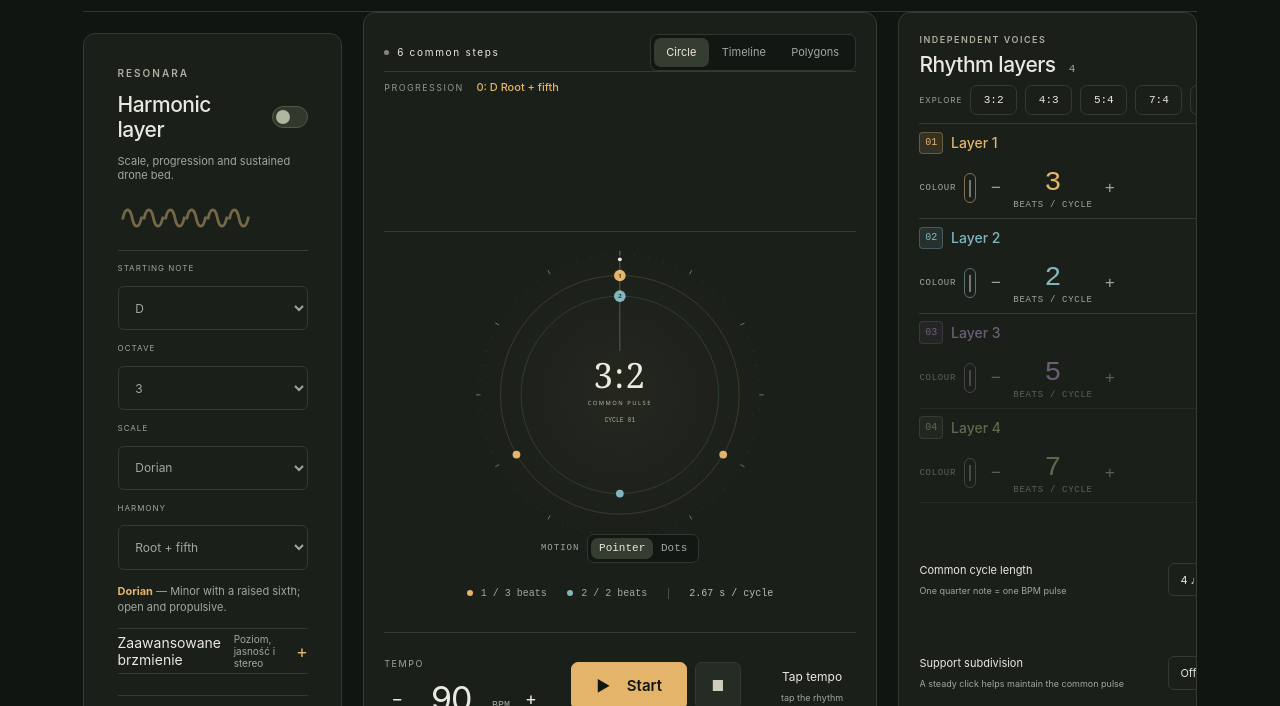
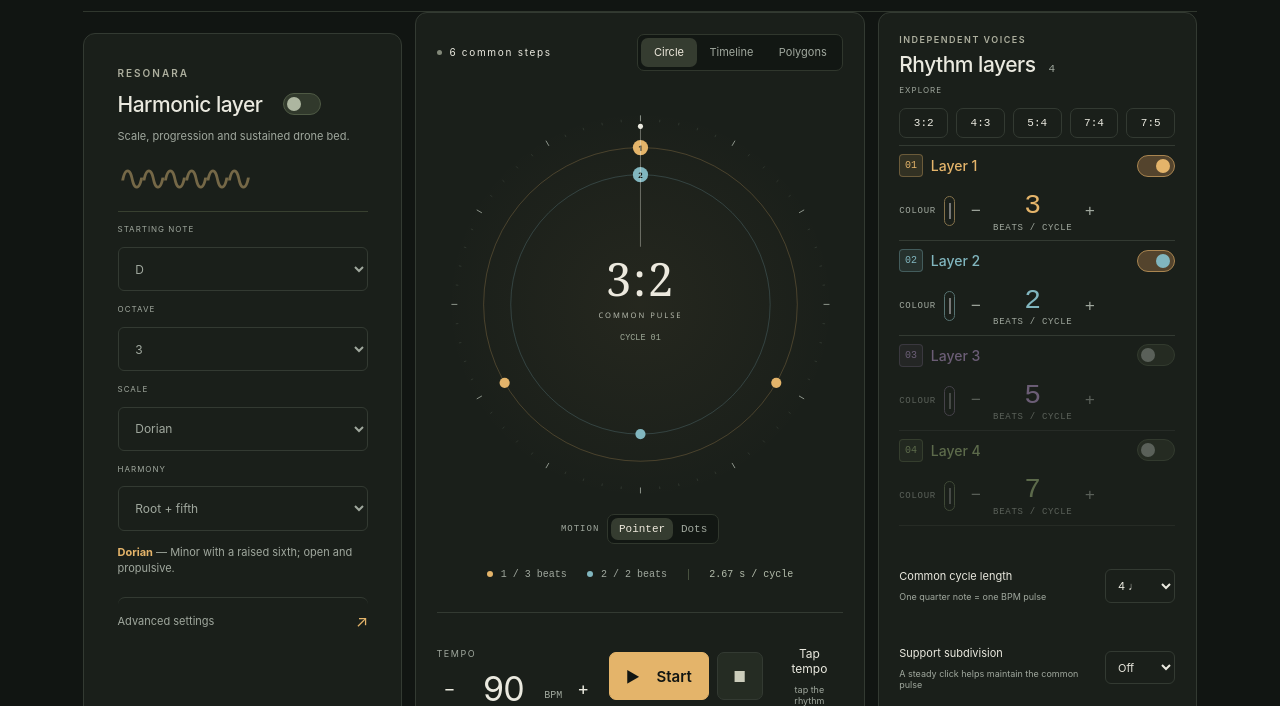
Before and after one commit to KornelSzyszka/polyrhythmer, a website built with Vite: page index.html in a window 1280 px wide. Shown: the part 80-786 px from the top of the page. Built offline with nearby package versions, Linux system fonts and the light colour scheme.

Commit message:
Refine desktop layout and drone settings panel

```diff
--- a/src/i18n/index.ts
+++ b/src/i18n/index.ts
@@ -125,6 +125,10 @@ const translations: Record<Exclude<Language, 'pl'>, Record<string, string>> = {
       'Five notes; simple, spacious and forgiving.',
     'Dron tonalny': 'Tonal drone',
     'Stały ton. Więcej przestrzeni.': 'A sustained tone. More space.',
+    'Zaawansowane ustawienia': 'Advanced settings',
+    'Zamknij zaawansowane ustawienia': 'Close advanced settings',
+    'Dopasuj charakter drona i paletę nut bez rozbudowywania głównego panelu.':
+      'Shape the drone and note palette without expanding the main panel.',
     'TON PODSTAWOWY': 'ROOT NOTE',
     OKTAWA: 'OCTAVE',
     TRYB: 'MODE',
--- a/src/styles.css
+++ b/src/styles.css
@@ -826,39 +826,27 @@ button[aria-pressed='true'] {
   background: var(--surface);
   border-color: var(--border);
 }
-.drone-advanced {
-  margin-top: var(--space-md);
-  border-top: 1px solid var(--border);
-  border-bottom: 1px solid var(--border);
-}
-.drone-advanced summary {
+.drone-settings-button {
   display: flex;
   align-items: center;
   justify-content: space-between;
-  gap: var(--space-md);
-  min-height: 44px;
-  color: var(--text);
-  cursor: pointer;
-  list-style: none;
+  width: 100%;
+  margin-top: var(--space-lg);
+  padding: var(--space-md) 0;
+  border: 0;
+  border-top: 1px solid var(--border);
+  color: var(--muted);
+  text-align: left;
+  font-size: 11px;
 }
-.drone-advanced summary::-webkit-details-marker {
-  display: none;
+.drone-settings-button span:last-child {
+  color: var(--accent);
+  font-size: 16px;
 }
-.drone-advanced summary::after {
-  content: '+';
-  color: var(--accent);
-  font-size: 18px;
-}
-.drone-advanced[open] summary::after {
-  content: '−';
-}
-.drone-advanced summary span {
-  margin-left: auto;
-  color: var(--muted);
-  font-size: 10px;
-}
-.drone-advanced .drone-sliders {
-  margin: 0 0 var(--space-md);
+.drone-dialog-sliders {
+  display: grid;
+  gap: var(--space-lg);
+  margin: var(--space-xl) 0;
 }
 .developer-copy {
   margin: 12px 0 18px;
--- a/src/styles/layout.css
+++ b/src/styles/layout.css
@@ -409,13 +409,13 @@ footer > span:last-child {
 @media (min-width: 1181px) {
   main {
     display: grid;
-    grid-template-columns: minmax(250px, 0.78fr) minmax(430px, 1.55fr) minmax(285px, 0.9fr);
+    grid-template-columns: minmax(280px, 0.95fr) minmax(450px, 1.2fr) minmax(280px, 0.95fr);
     grid-template-areas:
       'left center right'
       'progression progression progression'
       'details details details'
       'message message message';
-    gap: var(--space-lg);
+    gap: var(--space-md);
     align-items: start;
   }
   .workspace {
@@ -424,9 +424,32 @@ footer > span:last-child {
   .rhythm-panel {
     grid-area: right;
   }
+  .rhythm-panel .presets {
+    flex-wrap: wrap;
+  }
+  .rhythm-panel .presets > span {
+    flex-basis: 100%;
+    margin-bottom: var(--space-xs);
+  }
+  .rhythm-panel .presets button {
+    flex: 1 1 0;
+  }
+  .rhythm-panel .cycle-setting,
+  .rhythm-panel .cycle-setting label {
+    min-width: 0;
+  }
+  .instrument .play {
+    min-width: 100px;
+  }
+  .instrument .tap {
+    padding-inline: var(--space-xs);
+  }
   .instrument {
     grid-area: center;
     position: static;
+  }
+  .instrument > * {
+    min-width: 0;
   }
   .resonara-panel {
     grid-area: left;
@@ -458,9 +481,6 @@ footer > span:last-child {
   #message {
     grid-area: message;
   }
-  .progression-display {
-    min-width: 0;
-  }
 }
 
 @media (max-width: 1180px) and (min-width: 741px) {
@@ -469,28 +489,11 @@ footer > span:last-child {
   }
 }
 
-.progression-display {
-  border-block: 1px solid #333a32;
-  padding: var(--space-sm) 0 var(--space-md);
-  display: flex;
-  gap: var(--space-md);
-  align-items: baseline;
-  overflow: hidden;
-}
-.progression-display span,
 .progression-heading span {
   color: #8f9a86;
   font-size: 9px;
   letter-spacing: 1.4px;
   white-space: nowrap;
-}
-.progression-display strong {
-  color: #e4b46a;
-  font-size: 11px;
-  font-weight: 500;
-  white-space: nowrap;
-  overflow: hidden;
-  text-overflow: ellipsis;
 }
 .progression-panel {
   padding: var(--space-md) var(--space-lg);
@@ -614,9 +617,6 @@ footer > span:last-child {
   letter-spacing: normal;
 }
 @media (max-width: 740px) {
-  .progression-display strong {
-    max-width: 70%;
-  }
   .progression-step {
     grid-template-columns: 24px minmax(0, 1fr) auto;
   }
--- a/src/ui/app.ts
+++ b/src/ui/app.ts
@@ -112,6 +112,7 @@ export class App {
   private editingProgressionIndex: number | null = null;
   private addingProgression = false;
   private notePaletteOpen = false;
+  private droneDialogOpen = false;
   constructor(root: HTMLElement) {
     const loaded = loadSession(),
       loadedPreferences = loadPreferences();
@@ -170,12 +171,6 @@ export class App {
     const enabledLayers = s.layers.filter((l) => l.enabled);
     const steps = lcm(enabledLayers.map((l) => l.beatsPerCycle));
     const progression = progressionFor(s);
-    const progressionLabel = progression
-      .map(
-        (step) =>
-          `${step.startStep}: ${notes[step.root]} ${translateText(chordNames[step.chord], this.preferences.language)}`,
-      )
-      .join(' · ');
     const scaleDefinition = SCALE_DEFINITIONS[s.drone.mode];
     const scaleLabel = translateText(scaleDefinition.label, this.preferences.language);
     const scaleDescription = translateText(scaleDefinition.description, this.preferences.language);
@@ -184,7 +179,6 @@ export class App {
       <main>
         <div class="workspace">
           <section class="instrument panel" aria-label="Wizualizacja i transport"><div class="panel-top"><span class="section-tag"><i></i> ${steps} wspólnych kroków</span><div class="segmented" aria-label="Widok"><button id="circle" aria-pressed="${s.visualMode === 'circle'}">Okrąg</button><button id="timeline" aria-pressed="${s.visualMode === 'timeline'}">Oś czasu</button><button id="polygons" aria-pressed="${s.visualMode === 'polygons'}">Wielokąty</button></div></div>
-            <div class="progression-display" aria-label="Aktualna progresja akordów"><span>PROGRESJA</span><strong>${escapeHtml(progressionLabel)}</strong></div>
             <div id="visual">${renderVisual(s, { visualMotion: this.preferences.visualMotion, theme: createVisualTheme(paletteById(this.preferences, this.preferences.activePaletteId)?.colors ?? paletteById(defaultPreferences(), 'forest')!.colors) })}</div>
             <div class="visual-motion"><span>RUCH</span><div class="segmented" aria-label="Ruch wizualizacji"><button id="motion-pointer" aria-pressed="${this.preferences.visualMotion === 'pointer'}">Wskazówka</button><button id="motion-runners" aria-pressed="${this.preferences.visualMotion === 'runners'}">Kropki</button></div></div>
             <div class="visual-legend">${enabledLayers.map((l, i) => `<span style="--layer:${layerColor(l)}"><i></i>${i + 1} / ${l.beatsPerCycle} uderz.</span>`).join('')}<span class="cycle-length">${((60 * s.cycleBeats) / s.bpm).toFixed(2)} s / cykl</span></div>
@@ -224,13 +218,7 @@ export class App {
           })
             .map(([v, n]) => `<option value="${v}" ${selected(s.drone.chord, v)}>${n}</option>`)
             .join('')}</select></label></div>
-          <p class="scale-description"><strong>${scaleLabel}</strong> — ${scaleDescription}</p><details class="drone-advanced"><summary>Zaawansowane brzmienie <span>Poziom, jasność i stereo</span></summary><div class="drone-sliders"><div>${range('drone-gain', 'Poziom drona', s.drone.gain)}</div><div>${range('filter', 'Jasność', s.drone.filterHz, 100, 8000, 50, ' Hz')}</div><div>${range('spread', 'Szerokość stereo', s.drone.spread)}</div></div></details>
-          <details class="note-palette" ${this.notePaletteOpen ? 'open' : ''}><summary>Barwy nut <span>Oktawa bazowa: ${s.notePalette.referenceOctave}</span></summary><div class="note-palette-grid">${s.notePalette.notes
-            .map(
-              (style, index) =>
-                `<div class="note-style"><strong>${notes[index]}</strong><label><span>Kolor</span><input id="note-color-${index}" data-note-index="${index}" type="color" value="${style.color}" aria-label="Kolor nuty ${notes[index]}"></label><label><span>Barwa</span><select id="note-timbre-${index}" data-note-index="${index}" aria-label="Barwa nuty ${notes[index]}">${NOTE_TIMBRES.map((timbre) => `<option value="${timbre}" ${selected(style.timbre, timbre)}>${timbreNames[timbre]}</option>`).join('')}</select></label></div>`,
-            )
-            .join('')}</div></details></div></section>
+          <p class="scale-description"><strong>${scaleLabel}</strong> — ${scaleDescription}</p><button id="drone-settings" class="drone-settings-button" type="button"><span>Zaawansowane ustawienia</span><span aria-hidden="true">↗</span></button></div></section>
         <section class="progression-panel panel" aria-label="Panel progresji"><div class="progression-heading"><div><p class="eyebrow">PROGRESJA</p><small>Akordy zaczynają się na wybranych stepach.</small></div><button id="add-progression" type="button" class="quiet" data-action="add-progression">Dodaj akord +</button></div><div class="progression-entries">${progression.map((step, index) => `<div class="progression-entry"><button type="button" class="progression-step" data-action="edit-progression" data-index="${index}" aria-label="Edytuj akord od kroku ${step.startStep}"><span>STEP ${String(step.startStep).padStart(2, '0')}</span><strong>${notes[step.root]} · ${translateText(chordNames[step.chord], this.preferences.language)}</strong><span class="progression-step-edit">Edytuj ↗</span></button><button type="button" class="progression-delete" data-action="delete-progression" data-index="${index}" aria-label="Usuń akord od kroku ${step.startStep}">×</button></div>`).join('') || '<p class="progression-empty">Dodaj pierwszy akord do progresji.</p>'}</div></section>
         <details class="event-details"><summary>Jak spotykają się rytmy?</summary><p>Każda warstwa dzieli ten sam cykl na równe odcinki. Krok 0 to wspólny początek.</p><table><caption>Uderzenia na siatce ${steps} kroków</caption><thead><tr><th>Warstwa</th><th>Kroki uderzeń</th></tr></thead><tbody>${enabledLayers
           .map(
@@ -245,6 +233,12 @@ export class App {
       </main><footer><span>Stworzone do uważnego słuchania.</span><div class="master">${range('master', 'Głośność główna', s.masterGain, 0, MAX_MASTER_GAIN)}</div><span>BEZ KONT. BEZ POŚPIECHU.</span></footer>
       <dialog id="help-dialog"><button id="close-help" class="close-dialog" aria-label="Zamknij pomoc">×</button><p class="eyebrow">KRÓTKI PRZEWODNIK</p><h2>Wiele rytmów, jeden cykl.</h2><p>Wybierz proporcję, np. 3:2, i naciśnij Start. Pierwsza warstwa zagra trzy, a druga dwa równo rozmieszczone uderzenia w tym samym czasie.</p><p>BPM określa tempo ćwierćnut. Długość cyklu mówi, ile ćwierćnut mieści się w pełnym obrocie. Przy 90 BPM i 4 ćwierćnutach cykl trwa 2,67 s.</p><p>Każda karta warstwy pozwala ustawić jej kolor i liczbę uderzeń w cyklu. Pauza zachowuje pozycję, Stop wraca do zera. Spacja działa, gdy fokus nie jest w kontrolce.</p><p>Włącz dron, by ćwiczyć na tle stałego tonu. Tryb zmienia tercję trójdźwięku; pryma i kwinta pozostają te same.</p><p>Ustawienia zapisują się na tym urządzeniu. Gdy zobaczysz „Gotowy offline”, możesz wrócić bez internetu. Do instalacji na iOS wybierz Udostępnij → Do ekranu początkowego. System może zatrzymać dźwięk w tle lub po zablokowaniu ekranu.</p></dialog>
       <dialog id="click-dialog"><button id="close-click" class="close-dialog" aria-label="Zamknij ustawienia kliku">×</button><p class="eyebrow">BRZMIENIE KLIKU</p><h2>Ustawienia kliku</h2><p>Wybierz charakter i delikatne rozstrojenie kolejnych uderzeń.</p><label class="click-dialog-field" for="click-sound">Preset<select id="click-sound">${CLICK_SOUNDS.map((sound) => `<option value="${sound}" ${selected(s.clickSound.sound, sound)}>${clickSoundNames[sound]}</option>`).join('')}</select></label><div class="click-sound-sliders"><div>${range('click-pitch', 'Wysokość', s.clickSound.pitch, -12, 12, 1, ' półtonu')}</div><div>${range('click-variation', 'Różnica między klikami', s.clickSound.variation, 0, 50, 1, ' centów')}</div></div></dialog>
+      <dialog id="drone-dialog"><button id="close-drone" class="close-dialog" aria-label="Zamknij zaawansowane ustawienia">×</button><p class="eyebrow">RESONARA</p><h2>Zaawansowane ustawienia</h2><p>Dopasuj charakter drona i paletę nut bez rozbudowywania głównego panelu.</p><div class="drone-dialog-sliders"><div>${range('drone-gain', 'Poziom drona', s.drone.gain)}</div><div>${range('filter', 'Jasność', s.drone.filterHz, 100, 8000, 50, ' Hz')}</div><div>${range('spread', 'Szerokość stereo', s.drone.spread)}</div></div><details class="note-palette" ${this.notePaletteOpen ? 'open' : ''}><summary>Barwy nut <span>Oktawa bazowa: ${s.notePalette.referenceOctave}</span></summary><div class="note-palette-grid">${s.notePalette.notes
+        .map(
+          (style, index) =>
+            `<div class="note-style"><strong>${notes[index]}</strong><label><span>Kolor</span><input id="note-color-${index}" data-note-index="${index}" type="color" value="${style.color}" aria-label="Kolor nuty ${notes[index]}"></label><label><span>Barwa</span><select id="note-timbre-${index}" data-note-index="${index}" aria-label="Barwa nuty ${notes[index]}">${NOTE_TIMBRES.map((timbre) => `<option value="${timbre}" ${selected(style.timbre, timbre)}>${timbreNames[timbre]}</option>`).join('')}</select></label></div>`,
+        )
+        .join('')}</div></details></dialog>
       <dialog id="progression-dialog"><button id="close-progression" class="close-dialog" aria-label="Zamknij ustawienia akordu">×</button><p class="eyebrow">PROGRESJA</p><h2 id="progression-dialog-title">Dodaj akord</h2><p>Wybierz starting step, ton i akord dostępny w aktualnej skali.</p><label class="progression-dialog-field" for="progression-dialog-step">STARTING STEP<select id="progression-dialog-step">${Array.from({ length: steps }, (_, step) => `<option value="${step}">${step}</option>`).join('')}</select></label><label class="progression-dialog-field" for="progression-dialog-root">TON AKORDU<select id="progression-dialog-root">${notes.map((note, noteIndex) => `<option value="${noteIndex}">${note}</option>`).join('')}</select></label><label class="progression-dialog-field" for="progression-dialog-chord">AKORD<select id="progression-dialog-chord">${scaleDefinition.chords.map((chord) => `<option value="${chord}">${chordNames[chord]}</option>`).join('')}</select></label><div class="developer-actions"><button id="save-progression" type="button">Ustaw akord</button></div></dialog>
       <dialog id="developer-dialog"><button id="close-developer" class="close-dialog" aria-label="Zamknij ustawienia palet">×</button><p class="eyebrow">USTAWIENIA PALET</p><h2>Palety wyglądu</h2><p class="developer-copy">Wybierz paletę, aby jej użyć i załadować kolory do edytora. Palety zapisują się lokalnie.</p><div class="palette-list">${paletteRows}</div><hr><h3 id="palette-form-title">Nowa paleta</h3><label class="developer-field" for="palette-name">Nazwa<input id="palette-name" maxlength="32" value=""></label><div class="palette-colors">${paletteColorKeys.map((key) => `<label>${paletteColorNames[key]}<input id="palette-${key}" type="color" value="${key === 'accent' ? '#e4b46a' : key === 'text' ? '#eae9df' : key === 'muted' ? '#a0a89e' : key === 'border' ? '#333a32' : key === 'surface' ? '#1a1f1a' : '#111512'}"></label>`).join('')}</div><div class="developer-actions"><button id="save-palette" type="button">Zapisz paletę</button><button id="cancel-palette-edit" type="button" class="quiet" hidden>Anuluj edycję</button></div></dialog>
     </div>`;
@@ -252,6 +246,8 @@ export class App {
     translateDom(this.root, this.preferences.language);
     const nextNotePalette = this.root.querySelector<HTMLDetailsElement>('.note-palette');
     if (nextNotePalette) nextNotePalette.open = this.notePaletteOpen;
+    if (this.droneDialogOpen)
+      (this.root.querySelector('#drone-dialog') as HTMLDialogElement).showModal();
     if (active) document.getElementById(active)?.focus({ preventScroll: true });
     document.dispatchEvent(new Event('app-render'));
   }
@@ -592,6 +588,14 @@ export class App {
       case 'close-click':
         (this.root.querySelector('#click-dialog') as HTMLDialogElement).close();
         break;
+      case 'drone-settings':
+        this.droneDialogOpen = true;
+        (this.root.querySelector('#drone-dialog') as HTMLDialogElement).showModal();
+        break;
+      case 'close-drone':
+        this.droneDialogOpen = false;
+        (this.root.querySelector('#drone-dialog') as HTMLDialogElement).close();
+        break;
       case 'close-progression':
         this.addingProgression = false;
         this.editingProgressionIndex = null;
@@ -622,6 +626,9 @@ export class App {
   }
   private change(event: Event) {
     const input = event.target as HTMLInputElement;
+    if (input.id.startsWith('note-color-') || input.id.startsWith('note-timbre-'))
+      this.notePaletteOpen =
+        (this.root.querySelector('.note-palette') as HTMLDetailsElement | null)?.open ?? false;
     if (input.id === 'language' && PREFERENCE_LANGUAGES.includes(input.value as Language)) {
       this.preferences.language = input.value as Language;
       this.saveAppearancePreferences();
```
Also changed, not shown: tests/e2e/app.spec.ts (+4 -1 lines), tests/unit/i18n.test.ts (+2 -0 lines).
